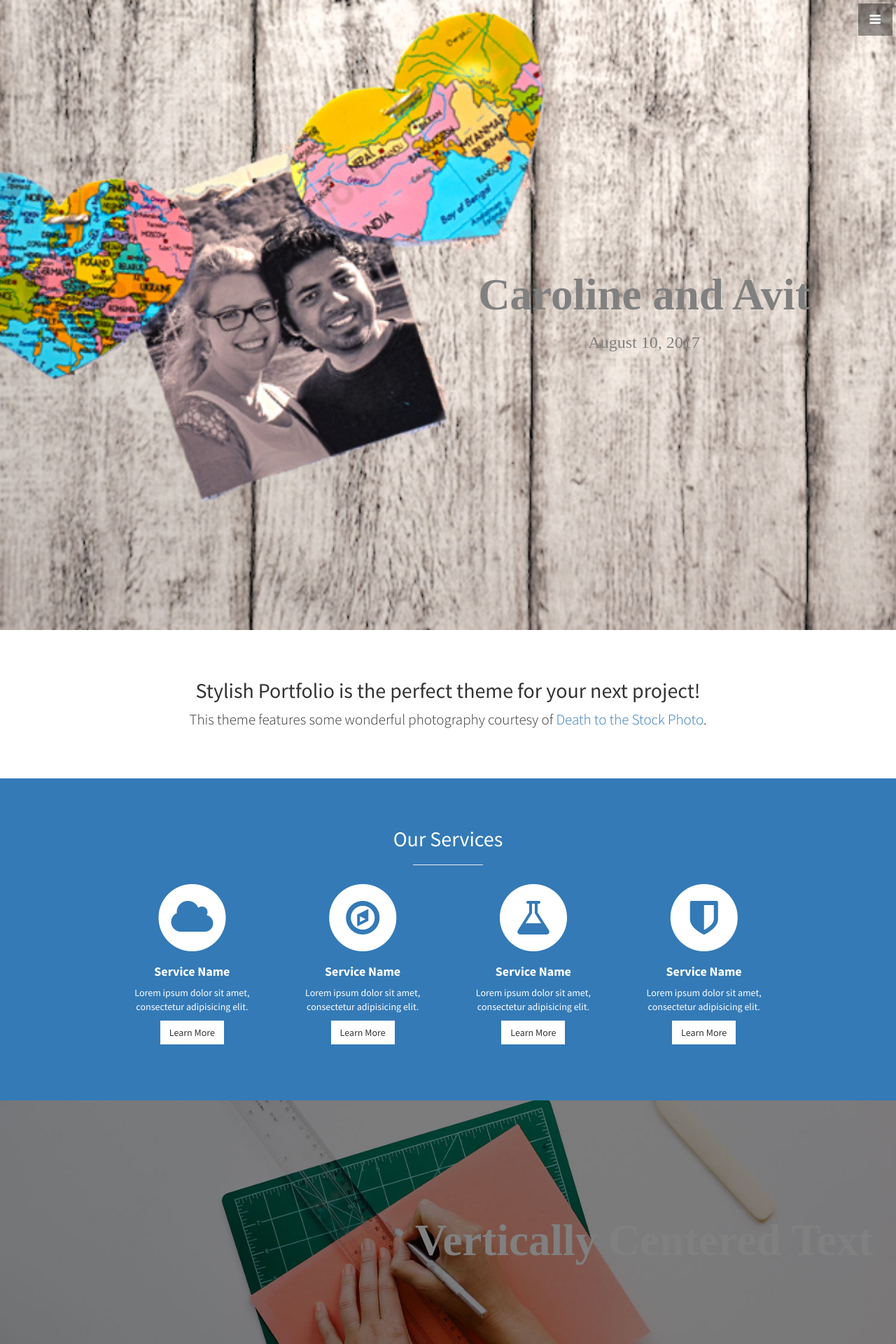
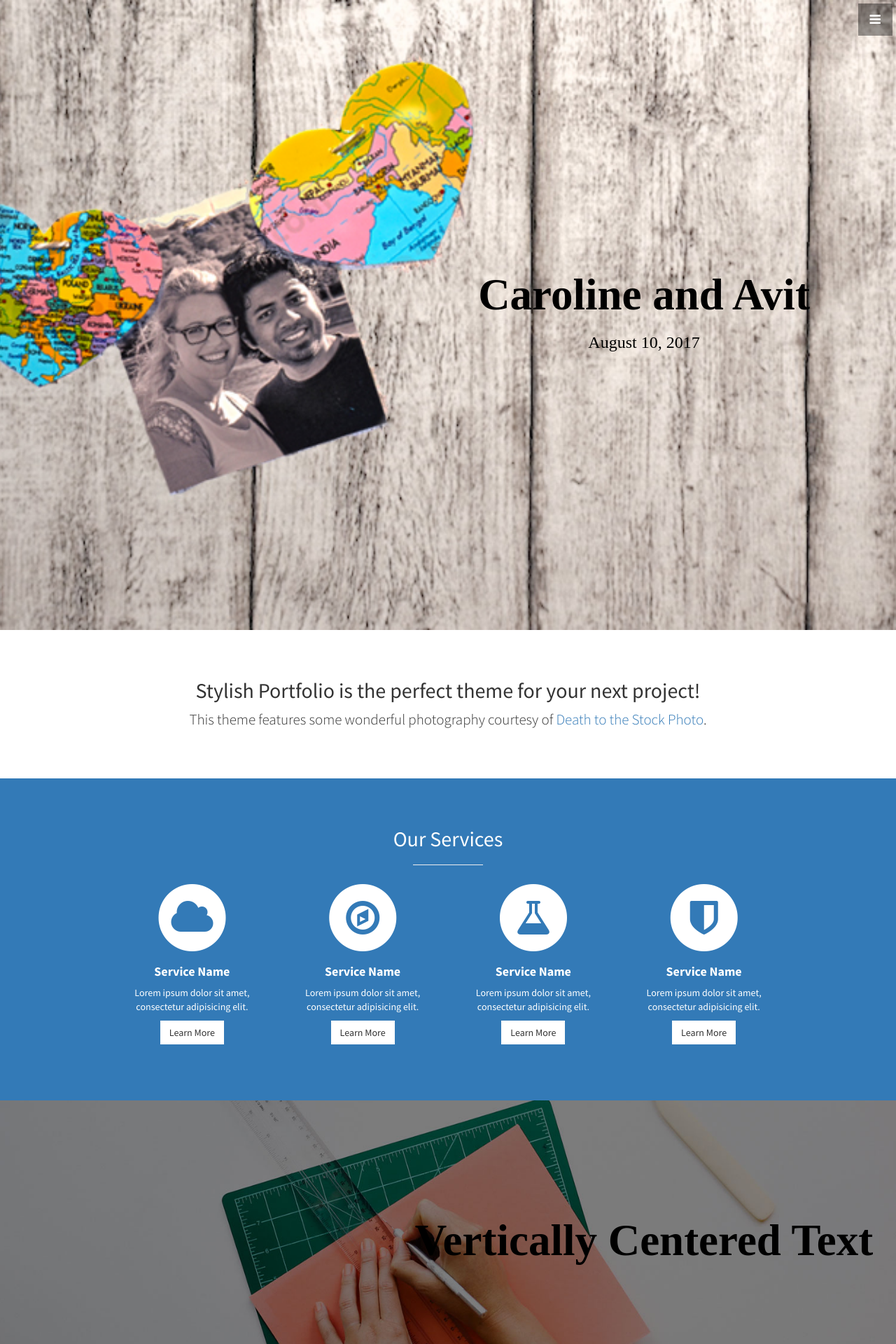
Before and after one commit to MonchiLin/carowedavit.github.io, a Jekyll site: the page built from index.html, in a window 1280 px wide. Shown: the top 1920 px of the page at 70% size. Built offline with Jekyll 4.4.1, drawn with Linux system fonts in a browser that asks for light colours.

Commit message:
front page updated

```diff
--- a/css/stylish-portfolio.css
+++ b/css/stylish-portfolio.css
@@ -21,7 +21,7 @@
     display: table-cell;
     text-align: center;
     vertical-align: middle;
-    color: #808080;
+    color: #000000;
     text-indent: 40em;
 }
 
```
Also changed, not shown: img/bg.jpg.
